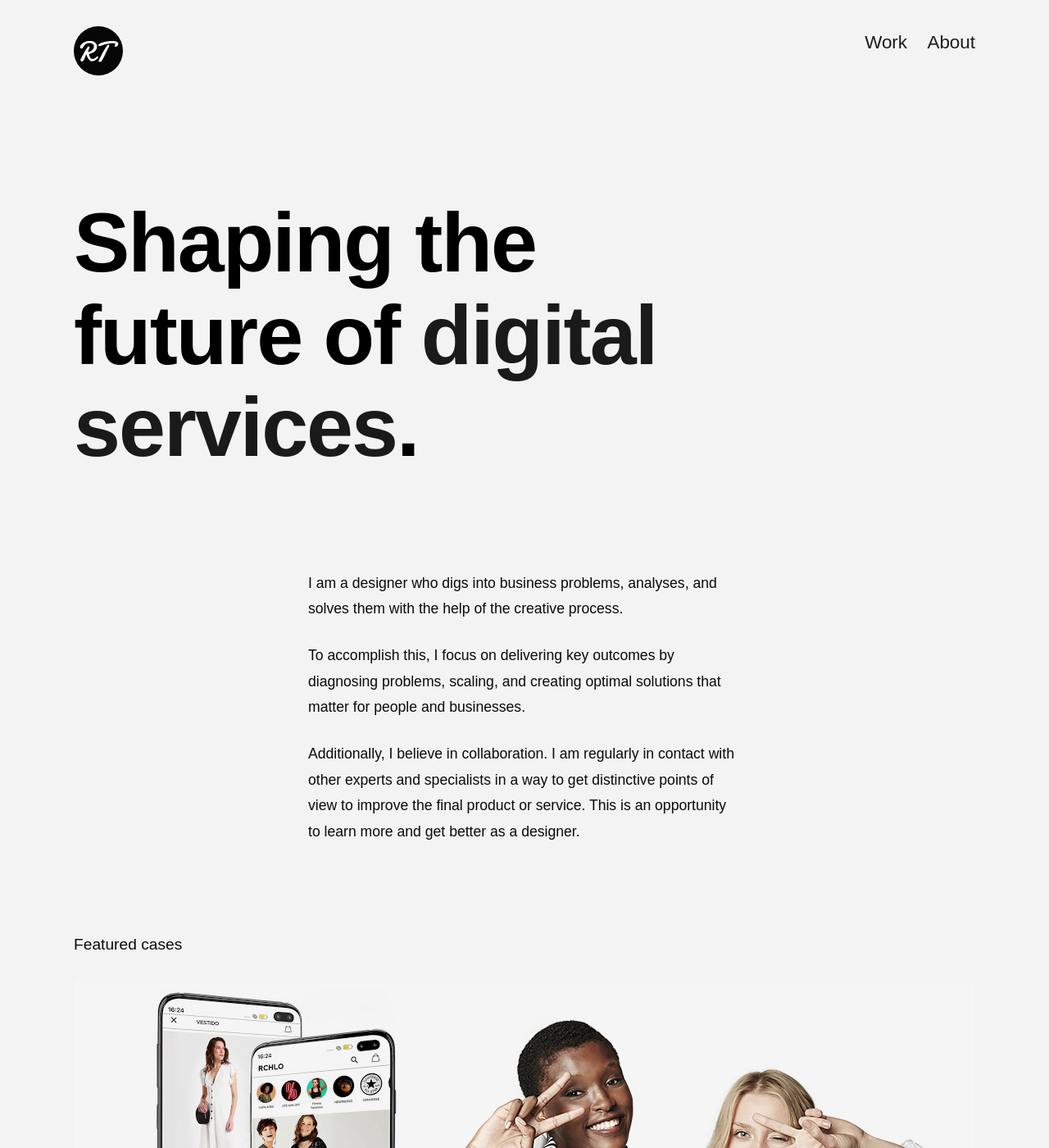
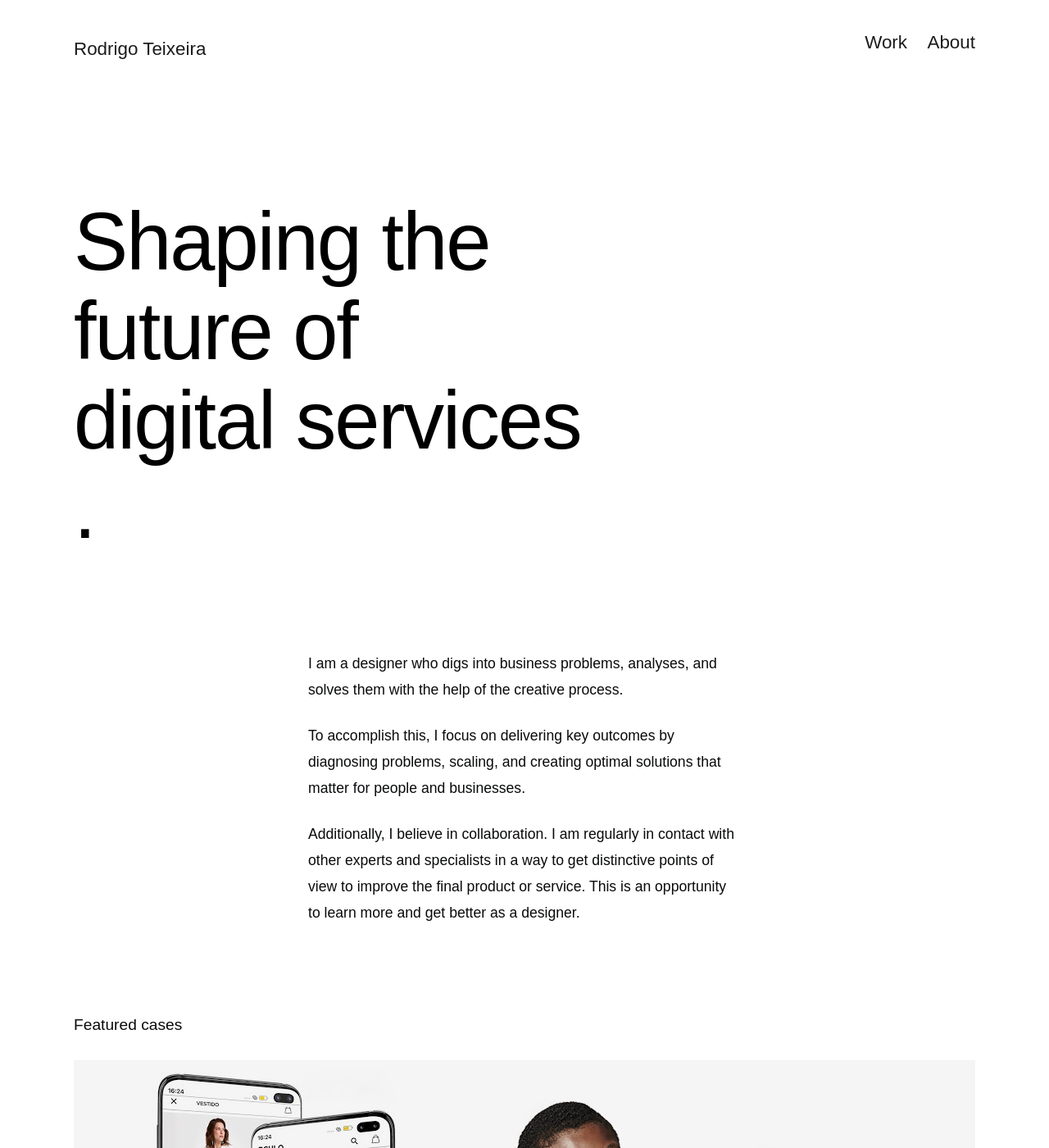
Before and after one commit to drigoteixeira/drigoteixeira.github.io, a Jekyll site: the page built from projects/index.html, in a window 1280 px wide and 1400 px high. Shown: the whole window at 82% size. Built offline with Jekyll 4.4.1, drawn with Linux system fonts in a browser that asks for light colours; some web fonts are replaced.

Commit message:
Update front page and typo

```diff
--- a/_includes/header.html
+++ b/_includes/header.html
@@ -6,7 +6,7 @@
    <div class="container">
         <div class="twelve columns">
             <div class="logo">
-                <a href="/" title="Rodrigo Teixeira"><img src="/img/logotipo.svg" alt="Rodrigo Teixeira" width="60"></a>
+                <h1><a href="/" title="Rodrigo Teixeira">Rodrigo Teixeira</a></h1>
             </div>
             <div class="main-menu">
                 <ul class="menu">
--- a/_scss/menu.scss
+++ b/_scss/menu.scss
@@ -12,14 +12,13 @@
 	top: -121px;
 }
 
-.logo {
-    margin: 32px 0 0 0;
+.logo h1 {
+    margin: 48px 0 0 0;
     font-size: 1.4em;
     letter-spacing: -1px;
     font-family: neue-haas-grotesk-text, sans-serif;
     float: left;
     box-sizing: border-box;
-    width: 100px;
 }
 
 .logo a {
--- a/_scss/typography.scss
+++ b/_scss/typography.scss
@@ -11,24 +11,20 @@
     color: $gray-2;
     margin-top: 0;
     font-family: neue-haas-grotesk-text, sans-serif;
-    font-weight: 700;
+    font-weight: 400;
 }
 
 h1 {
-    font-size: 6.4em;
+    font-size: 6.2em;
     line-height: 1.1;
     letter-spacing: -2px;
     color: $base-gray;
 }
 
-h1 span,
-h2 span,
-h3 span,
-h4 span,
-h5 span {
-    color: $main;
+h1 span {
+    display: block;
+}
 
-}
 
 .title {
     margin-bottom: 10px;
@@ -36,9 +32,9 @@
 }
 
 .subtitle {
-    margin-top: -40px;
+    margin-top: -20px;
     font-size: 1.4em;
-    color: $gray-8;
+    color: $gray-2;
     font-weight: 300;
     line-height: 1.8em;
 }
--- a/_scss/variables.scss
+++ b/_scss/variables.scss
@@ -1,6 +1,6 @@
 /* VARIABLES */
 
-$white: #f3f3f3;
+$white: #FFFFFF;
 $main: #1A1A1A;
 $base-gray: #000;
 $gray-E: #EEEEEE;
--- a/index.html
+++ b/index.html
@@ -7,8 +7,8 @@
 <div class="container">
     <div class="row">
         <div class="ten columns jumbo">
-            <h1>Rodrigo Teixeira.</h1>
-            <p class="subtitle">Strategic Designer, Amateur Runner e Alternative Rock Fan.</p>
+            <h1><span>Strategy,</span> <span>Craft</span> <span>&amp; Value.</span></h1>
+            <p class="subtitle">Hi! I'm Rodrigo Teixeira, Strategic UX Designer based in São Paulo, Brazil.</p>
         </div>
     </div>
 
```
